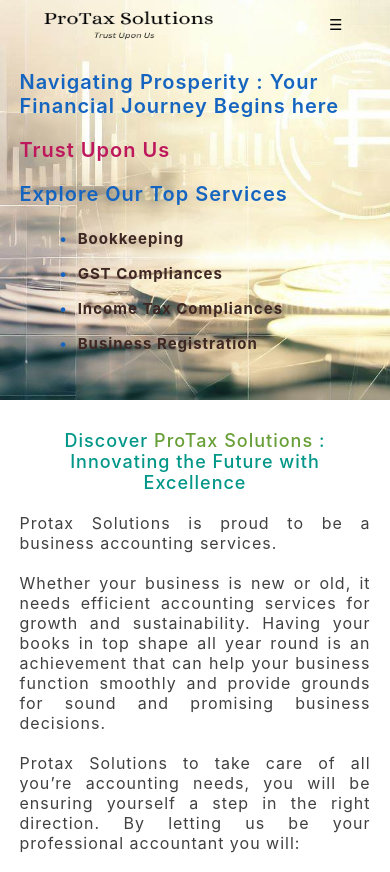
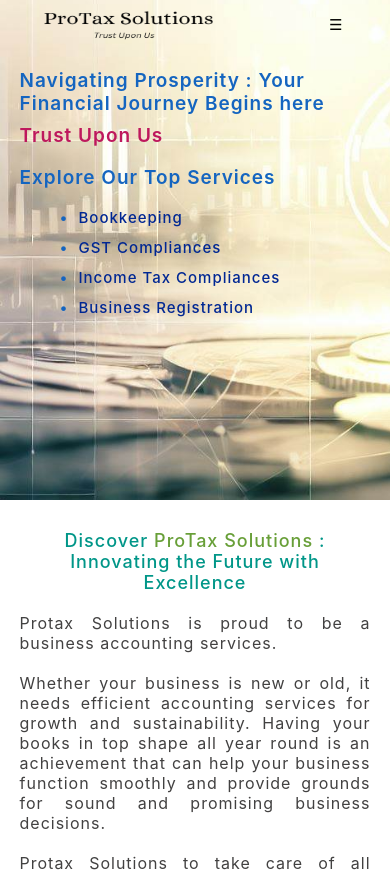
Before and after one commit to UttamVerma/ProtaxSolutions, a React (Create React App) app: page / in a window 390 px wide. Shown: the top 872 px of the page. Built offline with nearby package versions, Linux system fonts and the light colour scheme; no server answers; the database is empty.

Commit message:
changed background image size in homepage

```diff
--- a/src/Pages/HomePage.jsx
+++ b/src/Pages/HomePage.jsx
@@ -10,7 +10,6 @@
 import qualified from "../Components/Assets/badge.png";
 import { useNavigate } from "react-router-dom";
 let HomePage = () => {
-  let [showHamburgerDiv,setShowHamburgerDiv]=useState(false);
   let [isLoading, setIsLoading] = useState(true);
   let navigate = useNavigate();
   let [servicesData, setServicesData] = useState([]);
@@ -77,22 +76,6 @@
   useEffect(() => {
     window.scroll({ top: 0, behavior: "smooth" });
   }, []);
-  let navigateHomeHandler=()=>{
-    setShowHamburgerDiv(false);
-    navigate("/");
-  }
-  let navigateAboutHandler=()=>{
-    setShowHamburgerDiv(false);
-    navigate("/about");
-  }
-  let navigateContactHandler=()=>{
-    setShowHamburgerDiv(false);
-    navigate("/contact");
-  }
-  let navigateServicesHandler=()=>{
-    setShowHamburgerDiv(false);
-    navigate("/services");
-  }
   return (
     <>
       <Navbar />
--- a/src/Pages/HomePage.module.css
+++ b/src/Pages/HomePage.module.css
@@ -310,13 +310,32 @@
     color: darkblue;
 }
 
+@media all and (max-width:1300px){
+    .backgroundImageDiv{
+        width: 100%;
+        height: 600px;
+        background-size: cover;
+        box-sizing: border-box;
+        padding-top: 50px;
+    }
+
+    .list{
+        letter-spacing: 1px;
+        font-size: 20px;
+        margin-bottom: 10px;
+        font-weight: 500;
+        color:  rgb(0, 39, 147);
+        width: 45%;
+    }
+}
+
 @media all and (max-width:1100px){
     .backgroundImageDiv{
         width: 100%;
-        height: 580px;
+        height: 650px;
         background-size: cover;
         box-sizing: border-box;
-        padding-top: 100px;
+        padding-top: 50px;
     }
 
     .backgroundHeadingDiv{
@@ -342,7 +361,7 @@
 
     .listParent{
         list-style-type: none;
-        line-height: 30px;
+        line-height: 25px;
     }
 
     .listParent li::before{
@@ -555,10 +574,10 @@
 
     .backgroundImageDiv{
         width: 100%;
-        height: 580px;
+        height: 650px;
         background-size: cover;
         box-sizing: border-box;
-        padding-top: 100px;
+        padding-top: 30px;
     }
 
     .backgroundHeadingDiv{
@@ -798,10 +817,10 @@
 
     .backgroundImageDiv{
         width: 100%;
-        height: 580px;
+        height: 600px;
         background-size: cover;
         box-sizing: border-box;
-        padding-top: 100px;
+        padding-top: 50px;
     }
 
     .backgroundHeadingDiv{
@@ -827,7 +846,7 @@
 
     .listParent{
         list-style-type: none;
-        line-height: 30px;
+        line-height: 25px;
     }
 
     .listParent li::before{
@@ -1047,7 +1066,7 @@
         height: 580px;
         background-size: cover;
         box-sizing: border-box;
-        padding-top: 100px;
+        padding-top: 50px;
     }
 
     .backgroundHeadingDiv{
@@ -1073,7 +1092,7 @@
 
     .listParent{
         list-style-type: none;
-        line-height: 30px;
+        line-height: 25px;
     }
 
     .listParent li::before{
@@ -1293,7 +1312,7 @@
         height: 500px;
         background-size: cover;
         box-sizing: border-box;
-        padding-top: 100px;
+        padding-top: 50px;
     }
 
     .backgroundHeadingDiv{
@@ -1319,7 +1338,7 @@
 
     .listParent{
         list-style-type: none;
-        line-height: 30px;
+        line-height: 20px;
     }
 
     .listParent li::before{
@@ -1536,10 +1555,10 @@
 
     .backgroundImageDiv{
         width: 100%;
-        height: 500px;
+        height: 470px;
         background-size: cover;
         box-sizing: border-box;
-        padding-top: 100px;
+        padding-top: 50px;
     }
 
     .backgroundHeadingDiv{
@@ -1565,7 +1584,7 @@
 
     .listParent{
         list-style-type: none;
-        line-height: 30px;
+        line-height: 20px;
     }
 
     .listParent li::before{
@@ -1782,7 +1801,7 @@
 
     .backgroundImageDiv{
         width: 100%;
-        height: 400px;
+        height: 500px;
         background-size: cover;
         box-sizing: border-box;
         padding-top: 50px;
@@ -1795,15 +1814,15 @@
     }
 
     .backgroundHeading{
-        font-size: 20px;
+        font-size: 19px;
         letter-spacing: 1px;
         font-weight: 600;
         color: rgb(21, 101, 192);
     }
 
     .backgroundDescription{
-        margin-top: 20px;
-        font-size: 20px;
+        margin-top: -10px;
+        font-size: 19px;
         letter-spacing: 1px;
         font-weight: 600;
         color: #BE185D;
@@ -1811,7 +1830,7 @@
 
     .listParent{
         list-style-type: none;
-        line-height: 25px;
+        line-height: 20px;
     }
 
     .listParent li::before{
@@ -1826,8 +1845,8 @@
         letter-spacing: 1px;
         font-size: 15px;
         margin-bottom: 10px;
-        font-weight: 700;
-        color: rgb(62, 39, 35);
+        font-weight: 500;
+        color: rgb(0, 39, 147);
         width: 90%;
     }
 
@@ -2028,7 +2047,7 @@
 
     .backgroundImageDiv{
         width: 100%;
-        height: 400px;
+        height: 450px;
         background-size: cover;
         box-sizing: border-box;
         padding-top: 50px;
@@ -2041,7 +2060,7 @@
     }
 
     .backgroundHeading{
-        font-size: 20px;
+        font-size: 17px;
         letter-spacing: 1px;
         font-weight: 600;
         color: rgb(21, 101, 192);
@@ -2049,7 +2068,7 @@
 
     .backgroundDescription{
         margin-top: 20px;
-        font-size: 20px;
+        font-size: 17px;
         letter-spacing: 1px;
         font-weight: 600;
         color: #BE185D;
@@ -2072,8 +2091,8 @@
         letter-spacing: 1px;
         font-size: 13px;
         margin-bottom: 10px;
-        font-weight: 700;
-        color: rgb(62, 39, 35);
+        font-weight: 500;
+        color: rgb(0, 39, 147);
         width: 100%;
     }
 
```
